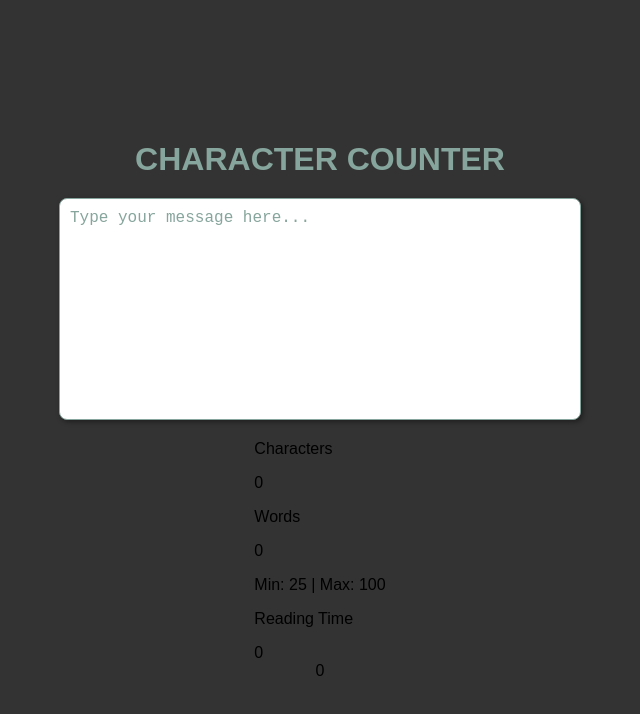
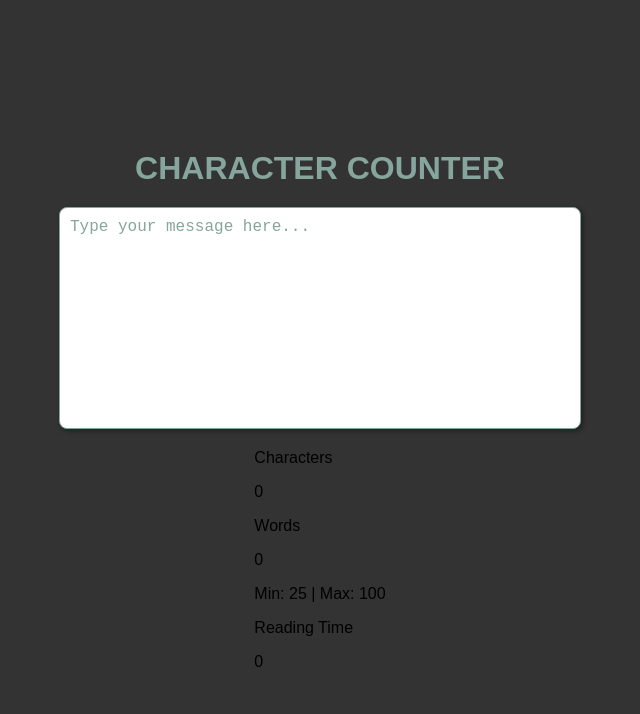
Before and after one commit to vbolden/Character_counter, a React (Vite) app: page / in a window 1280 px wide. Shown: the top 714 px of the page, without its empty margins (320-960 px from the left). Built offline with nearby package versions, Linux system fonts and the light colour scheme.

Commit message:
added character counter commponent

```diff
--- a/src/App.tsx
+++ b/src/App.tsx
@@ -5,13 +5,7 @@ function App() {
 
   return (
     <div>
-
-      <CharacterCounter
-      minWords={0}
-      maxWords={1000}
-      targetReadingTime={5}
-      />
-
+      <CharacterCounter />
     </div>
   )
 }
```
